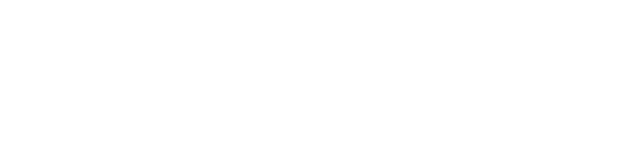
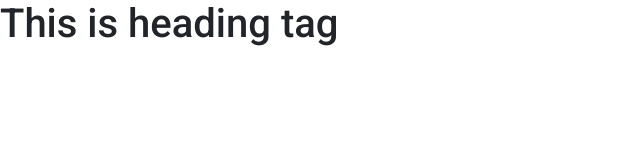
Before and after one commit to developernaimul/Facebook-Design, a plain HTML site: page index.html in a window 1280 px wide. Shown: the whole page, without its empty margins (0-640 px from the left). Drawn offline with Linux system fonts and the light colour scheme.

Commit message:
google fonts add

```diff
--- a/assets/css/style.css
+++ b/assets/css/style.css
@@ -0,0 +1,17 @@
+@import url('https://fonts.googleapis.com/css2?family=Poppins:ital,wght@0,100;0,200;0,300;0,400;0,500;0,600;0,700;0,800;0,900;1,100;1,200;1,300;1,400;1,500;1,600;1,700;1,800;1,900&family=Roboto:ital,wght@0,100;0,300;0,400;0,500;0,700;0,900;1,100;1,300;1,400;1,500;1,700;1,900&display=swap');
+
+p,
+a,
+span,
+body{
+    font-family: 'Poppins', sans-serif;
+}
+
+h1,
+h2,
+h3,
+h4,
+h5,
+h6{
+    font-family: 'Roboto', sans-serif;
+}
--- a/index.html
+++ b/index.html
@@ -5,10 +5,22 @@
     <meta http-equiv="X-UA-Compatible" content="IE=edge">
     <meta name="viewport" content="width=device-width, initial-scale=1.0">
     <title>Facebook | Developer Naimul</title>
+    <!-- Link Fave Icon -->
+    <link rel="shortcut icon" href="assets/icons/facebook-logo-developernaimul.svg" type="image/x-icon">
+    <!-- Link Font Awesome -v6.1.1 CDN -->
+    <link rel="stylesheet" href="https://cdnjs.cloudflare.com/ajax/libs/font-awesome/6.1.1/css/all.min.css">
+    <!-- Link Bootstrap -v5. -->
     <link rel="stylesheet" href="assets/css/bootstrap.min.css">
+    <!-- Link Main CSS -->
     <link rel="stylesheet" href="assets/css/style.css">
+    <!-- Link Responsive CSS -->
+    <link rel="stylesheet" href="assets/css/responsive.css">
 </head>
 <body>
+
+
+
+    <h1>This is heading tag</h1>
 
 
 
@@ -20,6 +32,17 @@
 
 
 
+
+
+
+
+
+
+
+
+
+
+    <!-- Link Scripts -->
     <script src="assets/js/bootstrap.bundle.min.js"></script>
     <script src="assets/js/app.js"></script>
 </body>
```
Also changed, not shown: assets/icons/facebook-logo-developernaimul.svg (added), assets/icons/facebook-logo48.png (added).
